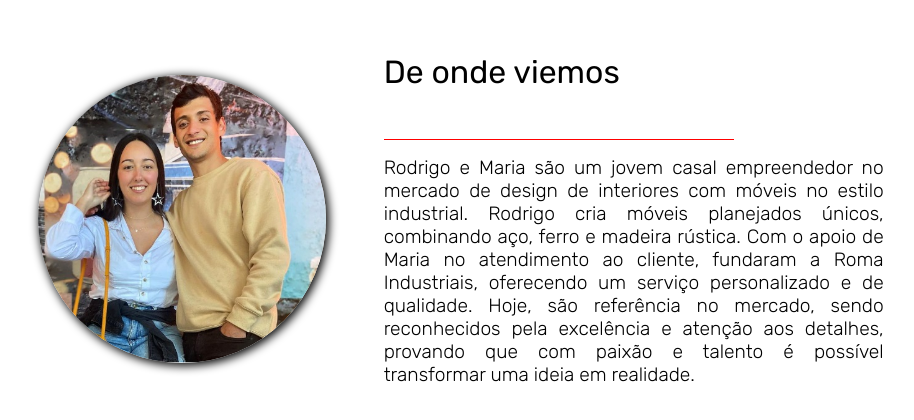
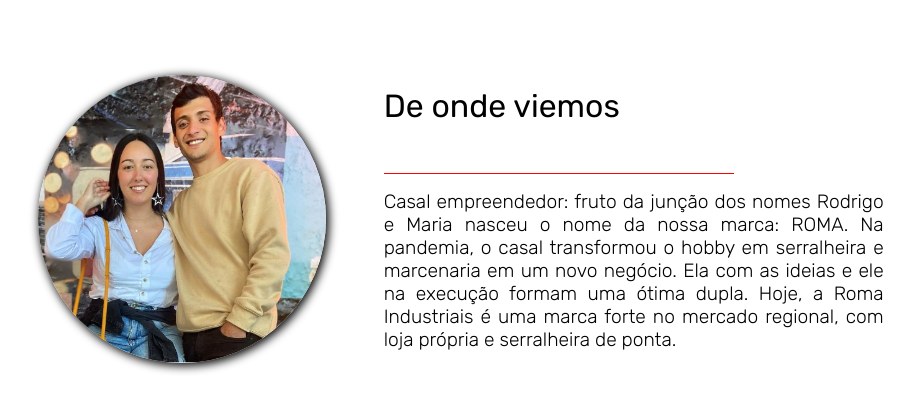
Before and after one commit to thulerjoao/roma-industriais, a React (Vite) app: page / in a window 1280 px wide. Shown: the part 1637-2057 px from the top of the page, without its empty margins (179-1093 px from the left). Built offline with nearby package versions, Linux system fonts and the light colour scheme.

Commit message:
Fix: updated text in part03

```diff
--- a/src/Pages/MainPage/Components/Part02/style.js
+++ b/src/Pages/MainPage/Components/Part02/style.js
@@ -18,7 +18,6 @@ export const Part02 = styled.section`
 
                     h2{
                         color: white;
-
                     }
 
                     .firstText{
--- a/src/Pages/MainPage/Components/Part03/index.jsx
+++ b/src/Pages/MainPage/Components/Part03/index.jsx
@@ -8,7 +8,10 @@ const Part03 = () => {
                 <img src={ownerPic}></img>
                 <div>
                     <h2>De onde viemos</h2>
-                    <p>Rodrigo e Maria são um jovem casal empreendedor no mercado de design de interiores com móveis no estilo industrial. Rodrigo cria móveis planejados únicos, combinando aço, ferro e madeira rústica. Com o apoio de Maria no atendimento ao cliente, fundaram a Roma Industriais, oferecendo um serviço personalizado e de qualidade.  Hoje, são referência no mercado, sendo reconhecidos pela excelência e atenção aos detalhes, provando que com paixão e talento é possível transformar uma ideia em realidade.</p>
+                    <p>Casal empreendedor: fruto da junção dos nomes Rodrigo e Maria nasceu o nome da nossa marca: ROMA.
+                        Na pandemia, o casal transformou o hobby em serralheira e marcenaria em um novo negócio.
+                        Ela com as ideias e ele na execução formam uma ótima dupla.
+                        Hoje, a Roma Industriais é uma marca forte no mercado regional, com loja própria e serralheira de ponta.</p>
                 </div>
             </section>
         </Style.Part03>
```
